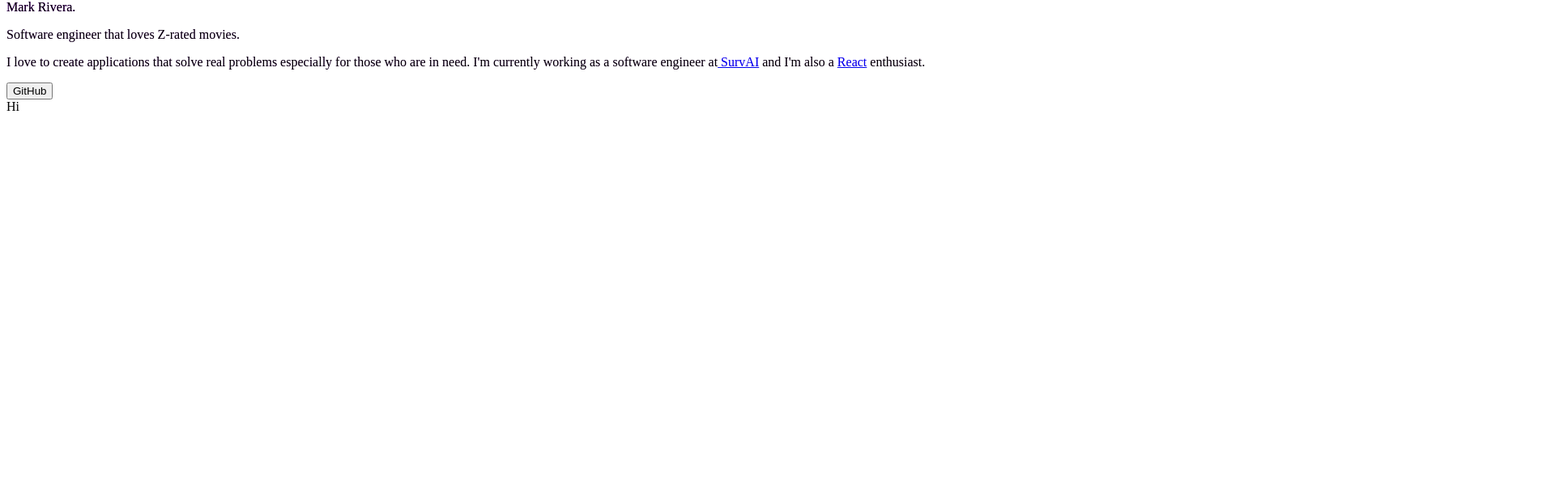
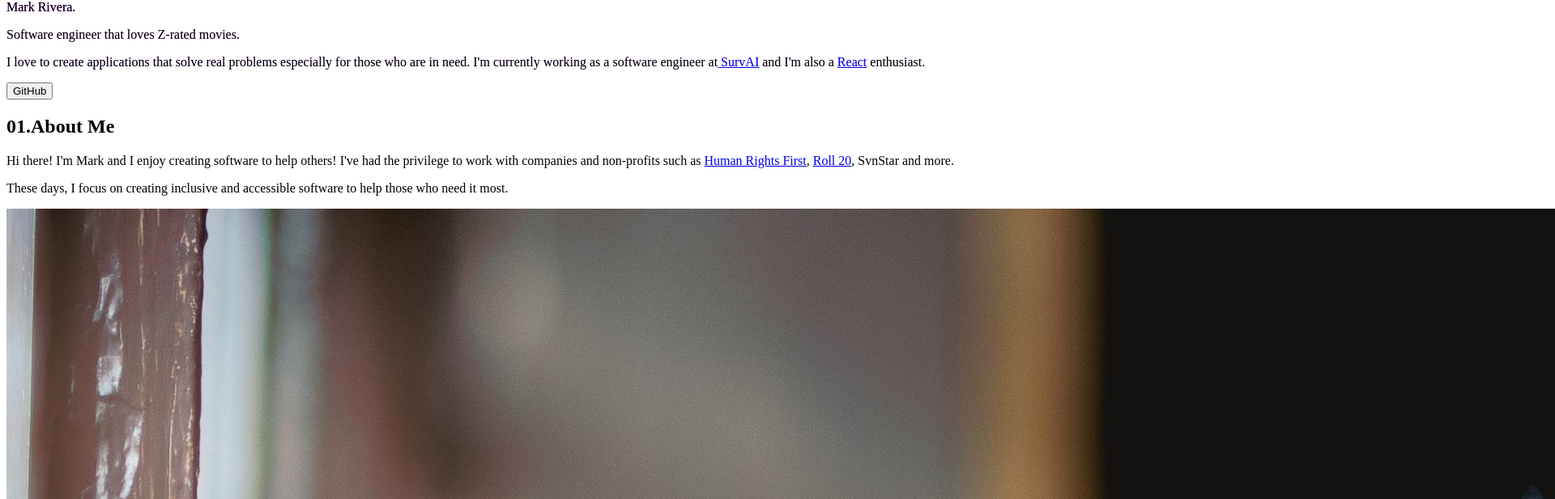
Before and after one commit to MarkRivera/2023-Portfolio, a React (Vite) app: page / in a window 1280 px wide. Shown: the part 199-816 px from the top of the page at 81% size, 1920 px wide, since content can reach past the window. Built offline with nearby package versions, Linux system fonts and the light colour scheme.

Commit message:
started about me section

```diff
--- /dev/null
+++ b/src/components/AboutSection.tsx
@@ -0,0 +1,45 @@
+import { useRef } from 'react';
+import closeup from '../images/close-up-face.jpg'
+
+const AboutSection = () => {
+  const ref = useRef<HTMLDivElement>(null);
+
+  const shiftBorderDiv = () => {
+    if (ref.current) {
+      ref.current.classList.add('left-[53%]');
+    }
+  }
+
+  const unshiftBorderDiv = () => {
+    if (ref.current) {
+      ref.current.classList.remove('left-[53%]');
+    }
+  }
+
+  return (
+    <section className="flex flex-col">
+      <header>
+        <h2 className="text-3xl font-semibold ml-16">
+          <span className='text-lg text-secondary mr-2'>01.</span>
+          About Me
+        </h2>
+      </header>
+      <p className='my-4 mx-16 w-auto self-center'>Hi there! I'm Mark and I enjoy creating software to help others! I've had the privilege to work with companies and non-profits such as <a href='https://humanrightsfirst.org/'>Human Rights First</a>, <a href='https://roll20.net/'>Roll 20</a>, SvnStar and more.</p>
+      <p className='mx-16 mb-8 w-auto'>These days, I focus on creating inclusive and accessible software to help those who need it most.</p>
+
+      <div className='relative flex justify-center mb-8'>
+        <div
+          className='absolute z-20 rounded-lg top-0 left-1/2 -translate-x-1/2 w-1/3 h-full bg-secondary opacity-40 transition-all duration-300 hover:opacity-100 hover:bg-transparent cursor-pointer'
+          onMouseEnter={shiftBorderDiv}
+          onMouseLeave={unshiftBorderDiv}
+        ></div>
+
+        <div className='absolute z-10 rounded-lg top-6 left-[55%] border-solid border-2 border-secondary -translate-x-1/2 w-1/3 h-full opacity-40 transition-all duration-300 cursor-pointer' ref={ref}></div>
+
+        <img className='rounded-lg relative z-10 w-1/3 h-1/3 self-center' src={closeup} alt="face of Mark Rivera" />
+      </div>
+    </section>
+  )
+}
+
+export default AboutSection
--- a/src/components/App.tsx
+++ b/src/components/App.tsx
@@ -2,6 +2,7 @@ import { useEffect } from 'react';
 import Navigation from './Navigation/Navigation';
 import AnimatedLogo from './AnimatedLogo';
 import HeroSection from './HeroSection';
+import AboutSection from './AboutSection';
 
 
 function App() {
@@ -28,11 +29,11 @@ function App() {
       <HeroSection />
 
       {/* About */}
+      <AboutSection />
 
       {/* Resume */}
 
       {/* Projects */}
-      <section className='h-[200vh]'>Hi</section>
     </main>
   )
 }
```
Also changed, not shown: src/images/close-up-face.jpg (added).
